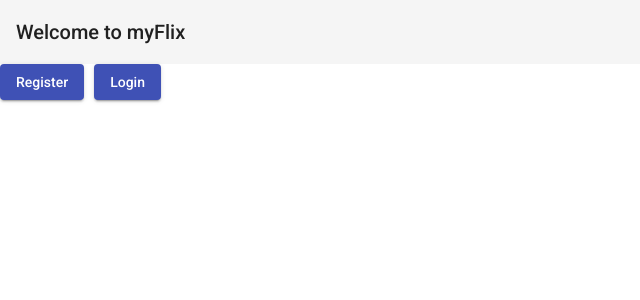
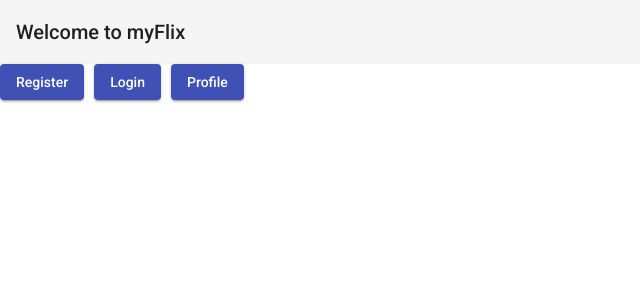
Before and after one commit to Penny167/myFlix-Angular-client, an Angular app: page /welcome in a window 1280 px wide. Shown: the top 300 px of the page, without its empty margins (0-640 px from the left). Built offline with nearby package versions, Linux system fonts and the light colour scheme.

Commit message:
Added button to welcome page to open profile page in dialog to check its functionality. Changed user type to any to remove error when typed as object.

```diff
--- a/src/app/profile/profile.component.ts
+++ b/src/app/profile/profile.component.ts
@@ -13,7 +13,7 @@ import { Router } from '@angular/router';
 
 export class ProfileComponent implements OnInit {
 
-  user: { } = { }; // Set user to an empty object
+  user: any = { }; // Set user to an empty object
   username = localStorage.getItem('user'); // Username needed to make requests to Api endpoints
 
   constructor(
--- a/src/app/welcome-page/welcome-page.component.html
+++ b/src/app/welcome-page/welcome-page.component.html
@@ -9,4 +9,7 @@
   <button mat-raised-button (click)="openUserLoginDialog()" style="margin-right: 10px;" color="primary">
     Login
   </button>
+  <button mat-raised-button (click)="openProfileDialog()" style="margin-right: 10px;" color="primary">
+    Profile
+  </button>
 </div>
--- a/src/app/welcome-page/welcome-page.component.ts
+++ b/src/app/welcome-page/welcome-page.component.ts
@@ -1,7 +1,7 @@
 import { Component, OnInit } from '@angular/core';
 import { UserRegistrationFormComponent } from '../user-registration-form/user-registration-form.component';
 import { UserLoginFormComponent } from '../user-login-form/user-login-form.component';
-// import { MovieCardComponent } from '../movie-card/movie-card.component';
+import { ProfileComponent } from '../profile/profile.component';
 import { MatDialog } from '@angular/material/dialog';
 
 @Component({
@@ -22,8 +22,9 @@ export class WelcomePageComponent implements OnInit {
   openUserLoginDialog(): void {
     this.dialog.open(UserLoginFormComponent, { width: '280px' });
   }
-  /* This function opens the all movies dialog when the all movies button is clicked
-  openMoviesDialog(): void {
-    this.dialog.open(MovieCardComponent, { width: '500px' });
-  } */
+  // This function opens the profile dialog when the profile button is clicked
+  openProfileDialog(): void {
+    this.dialog.open(ProfileComponent, { width: '500px' });
+  }
+
 }
```
